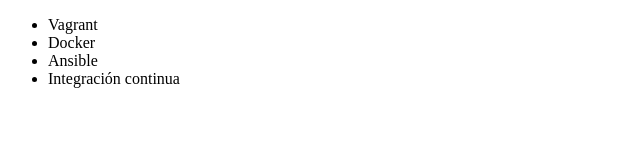
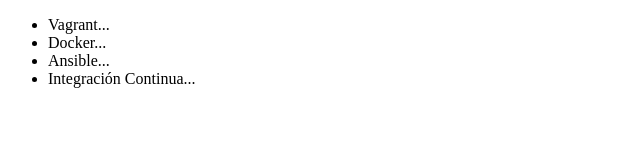
Before and after one commit to Carlos00Necteil/alura-git, a plain HTML site: page index.html in a window 1280 px wide. Shown: the full height of the page, 0-640 px from the left. Drawn offline with Linux system fonts and the light colour scheme.

Commit message:
arreglado ortografia y puntos

```diff
--- a/index.html
+++ b/index.html
@@ -6,10 +6,10 @@
 </head>
 <body>
      <ul>
-         <li> Vagrant </li>
-         <li> Docker </li>
-         <li> Ansible </li>
-         <li> Integración continua </li>
+         <li> Vagrant... </li>
+         <li> Docker... </li>
+         <li> Ansible... </li>
+         <li> Integración Continua... </li>
      </ul>
 </body>
 </html>
```
